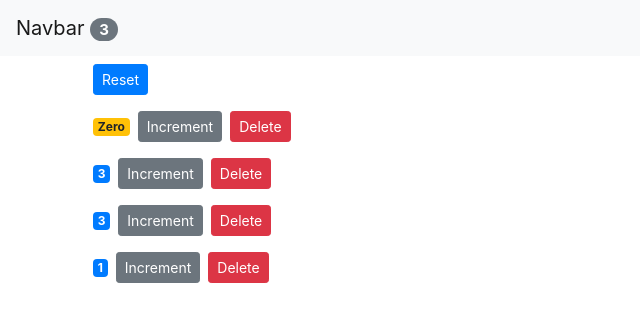
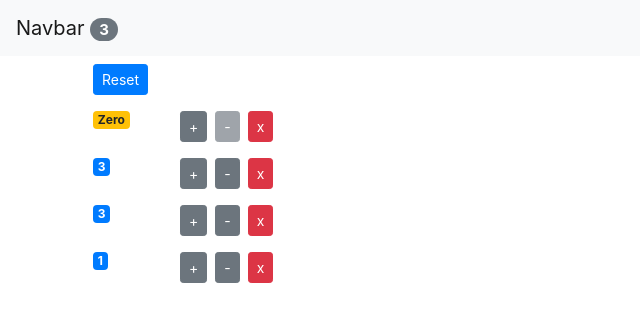
Before and after one commit to mar-veloper/counter-app, a React (Create React App) app: page / in a window 1280 px wide. Shown: the top 322 px of the page, without its empty margins (0-640 px from the left). Built offline with nearby package versions, Linux system fonts and the light colour scheme.

Commit message:
decrement button

```diff
--- a/src/App.js
+++ b/src/App.js
@@ -32,6 +32,16 @@
     this.setState({ counters });
   };
 
+  handleDecrement = counter => {
+    const counters = [...this.state.counters];
+    const index = counters.indexOf(counter);
+
+    counters[index] = { ...counter };
+    counters[index].value--;
+
+    this.setState({ counters });
+  };
+
   handleDelete = counterId => {
     const counters = this.state.counters.filter(c => c.id !== counterId);
     this.setState({ counters });
@@ -57,6 +67,7 @@
             counters={this.state.counters}
             onReset={this.handleReset}
             onIncrement={this.handleIncrement}
+            onDecrement={this.handleDecrement}
             onDelete={this.handleDelete}
           ></Counters>
         </main>
--- a/src/components/counter.jsx
+++ b/src/components/counter.jsx
@@ -13,23 +13,34 @@
   render() {
     console.log("Counter - Rendered");
 
-    const { onIncrement, onDelete, counter } = this.props;
+    const { onIncrement, onDecrement, onDelete, counter } = this.props;
 
     return (
-      <div>
+      <div className="row">
+        <div className="col-1">
           <span className={this.getBadgeClasses()}>{this.formatvalue()}</span>
+        </div>
+        <div className="col">
           <button
             onClick={() => onIncrement(counter)}
             className="btn btn-secondary btn-sm"
           >
-          Increment
+            +
+          </button>
+          <button
+            onClick={() => onDecrement(counter)}
+            className="btn btn-secondary btn-sm m-2"
+            disabled={counter.value < 1}
+          >
+            -
           </button>
           <button
             onClick={() => onDelete(counter.id)}
-          className="btn btn-danger btn-sm m-2"
+            className="btn btn-danger btn-sm"
           >
-          Delete
+            x
           </button>
+        </div>
       </div>
     );
   }
--- a/src/components/counters.jsx
+++ b/src/components/counters.jsx
@@ -4,7 +4,13 @@
 class Counters extends Component {
   render() {
     console.log("Counters - Rendered");
-    const { onReset, counters, onIncrement, onDelete } = this.props;
+    const {
+      onReset,
+      counters,
+      onIncrement,
+      onDecrement,
+      onDelete
+    } = this.props;
 
     return (
       <div>
@@ -17,6 +23,7 @@
             key={counter.id}
             counter={counter}
             onIncrement={onIncrement}
+            onDecrement={onDecrement}
             onDelete={onDelete}
           ></Counter>
         ))}
```
Lines whose indentation alone changed are shown as unchanged.
